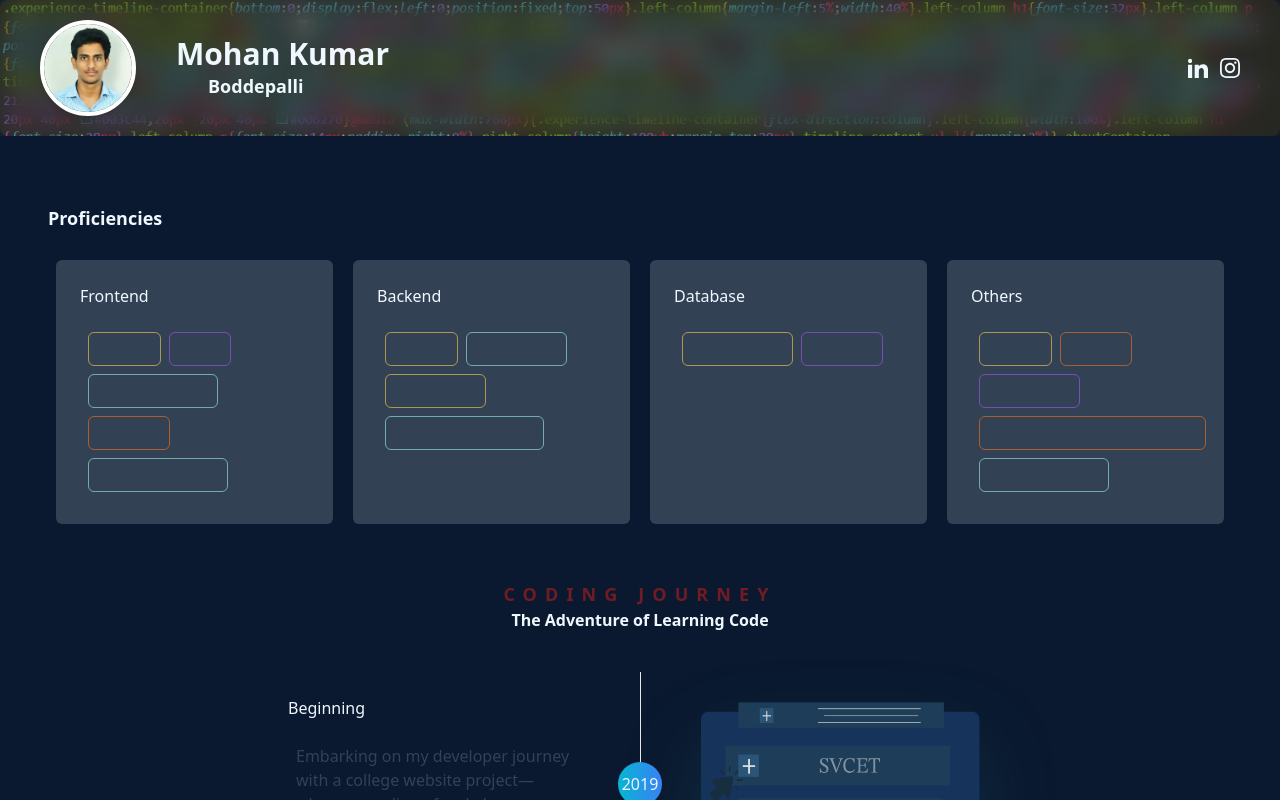
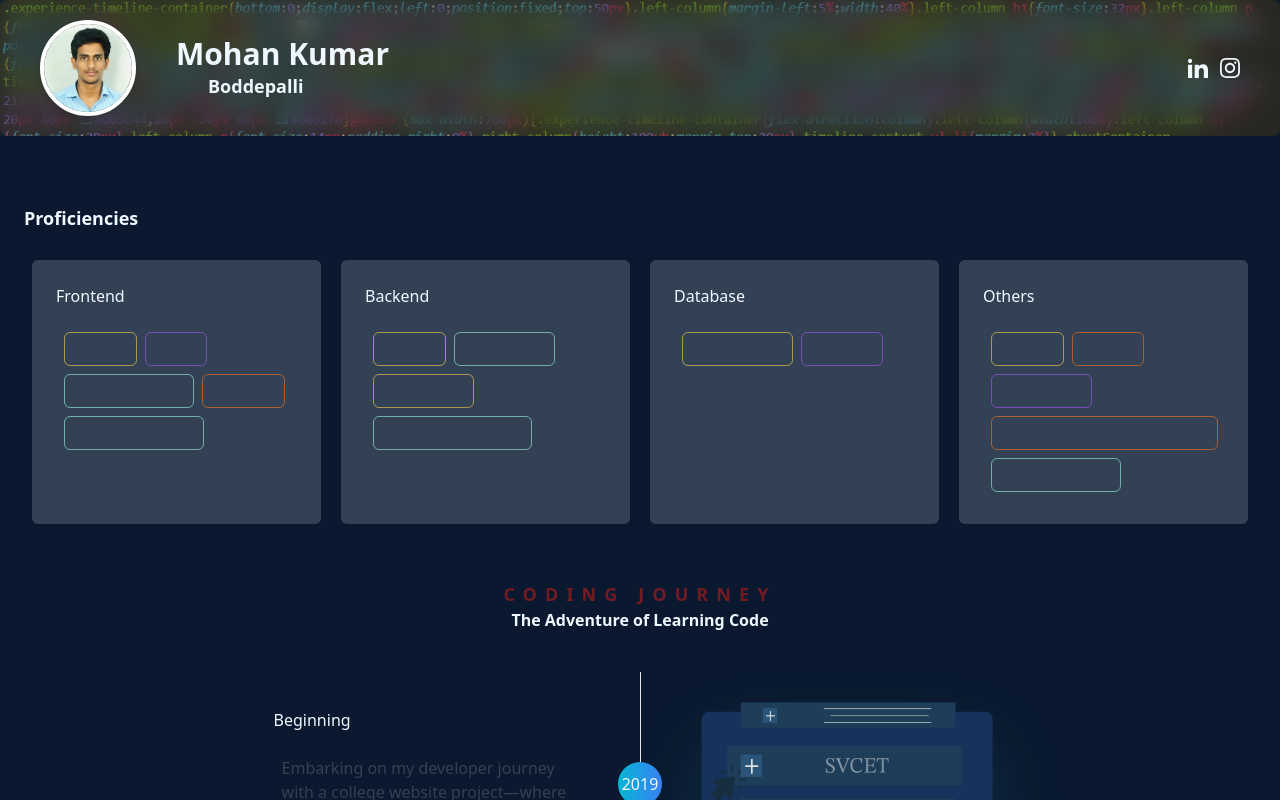
Before and after one commit to MohanKumarBoddepalli/Portfolio, a React (Create React App) app: page / in a window 1280 px wide. Shown: the top 800 px of the page. Built offline with nearby package versions, Linux system fonts and the light colour scheme.

Commit message:
alignment

```diff
--- a/src/App.js
+++ b/src/App.js
@@ -9,7 +9,7 @@
   return (
     <div className='grid grid-cols-1 gap-10'>
       <Profile />
-      <div className='flex flex-col gap-10 lg:px-10 p-4'>
+      <div className='flex flex-col gap-10 p-4'>
         <Skills />
         <Experience />
       </div>
```
